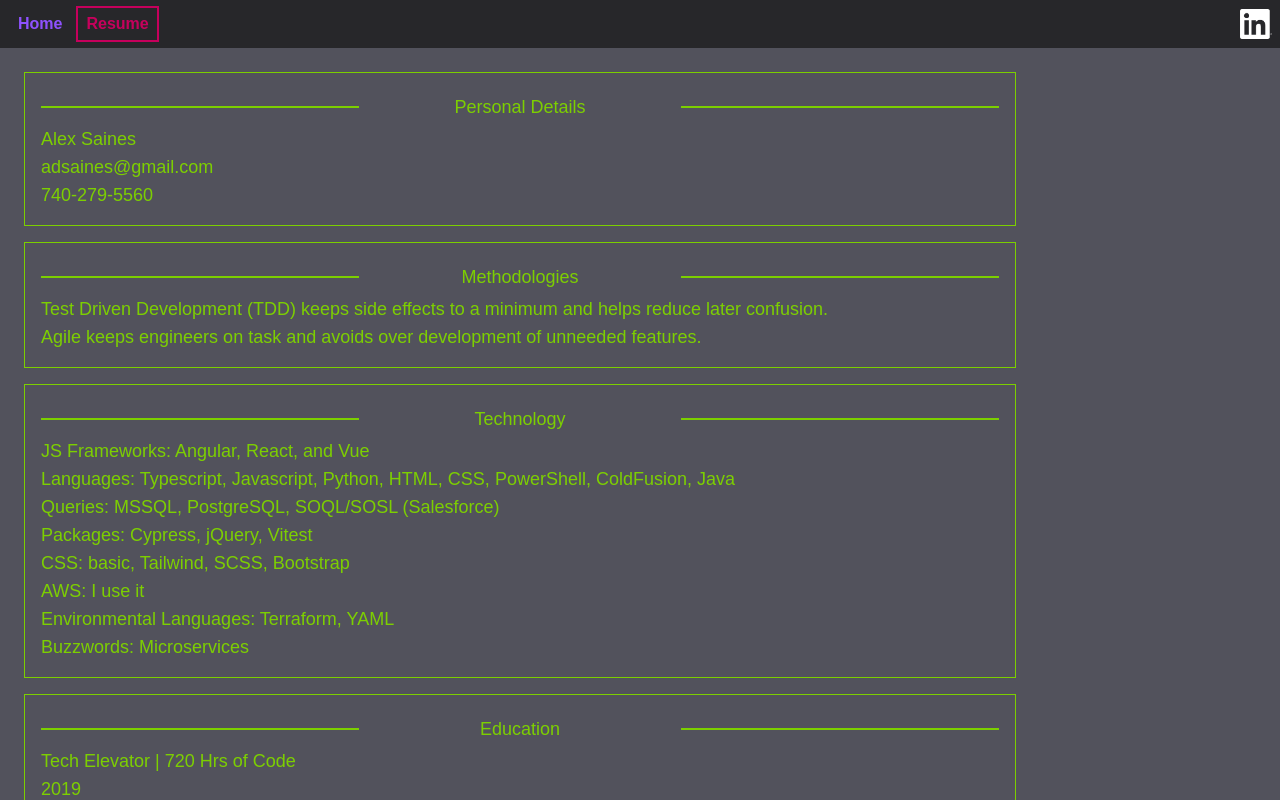
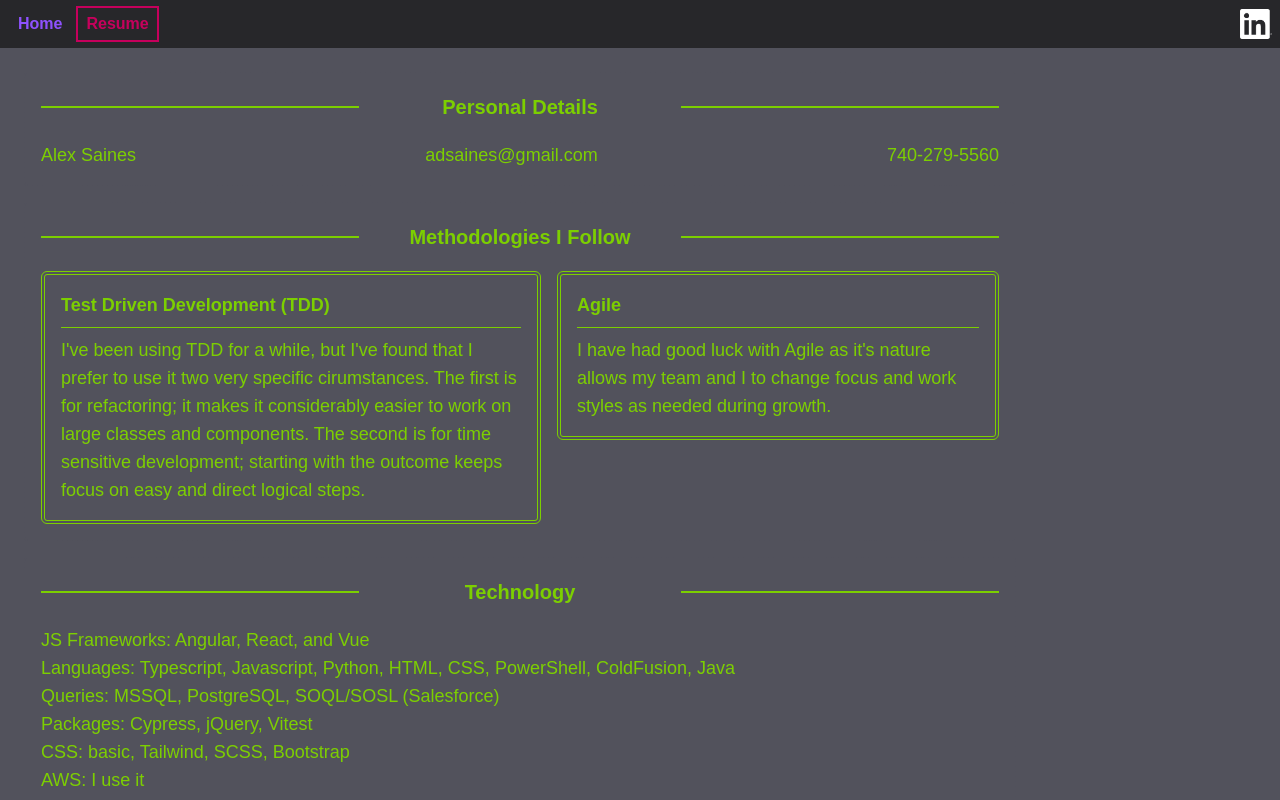
Before and after one commit to adsaines/adsaines.github.io, a Next.js app: page /resume in a window 1280 px wide. Shown: the top 800 px of the page. Built offline with nearby package versions, Linux system fonts and the light colour scheme.

Commit message:
refactored methodologies section

```diff
--- a/src/app/resume/page.tsx
+++ b/src/app/resume/page.tsx
@@ -1,29 +1,40 @@
 import { NextPage } from "next";
-import { HorizontalRuleWithTitle, StandardResumeSection } from "./projections";
+import { BlurbWithTitle, StandardResumeSection } from "./projections";
 
 const Resume: NextPage = () => {
+
+    const tddBlurb = `I've been using TDD for a while, but I've found that I prefer to use it two very specific cirumstances. The first is for refactoring; it makes it considerably easier to work on large classes and components. The second is for time sensitive development; starting with the outcome keeps focus on easy and direct logical steps.`
+
     return (
         <article className={`resume flex flex-col p-4 gap-4 m-2 max-w-4/5 text-lg`}>
             <StandardResumeSection title="Personal Details">
-                <h1>
-                    Alex Saines
-                </h1>
-                <h2>
-                    <a href="mailto:adsaines@gmail.com" aria-label="Email me at adsaines@gmail.com">
-                        adsaines@gmail.com
-                    </a>
-                </h2>
-                <h2>
-                    740-279-5560
-                </h2>
+                <div className="flex gap-4 justify-between">
+                    <span>
+                        Alex Saines
+                    </span>
+                    <span>
+                        <a href="mailto:adsaines@gmail.com" aria-label="Email me at adsaines@gmail.com">
+                            adsaines@gmail.com
+                        </a>
+                    </span>
+                    <span>
+                        740-279-5560
+                    </span>
+                </div>
             </StandardResumeSection>
-            <StandardResumeSection title="Methodologies" >
-                <p>
-                    Test Driven Development (TDD) keeps side effects to a minimum and helps reduce later confusion.
-                </p>
-                <p>
-                    Agile keeps engineers on task and avoids over development of unneeded features.
-                </p>
+            <StandardResumeSection title="Methodologies I Follow" >
+                <div className="flex gap-4 justify-around">
+
+                    <BlurbWithTitle
+                        title="Test Driven Development (TDD)"
+                        blurb={tddBlurb}
+                        />
+
+                    <BlurbWithTitle
+                        title="Agile"
+                        blurb={`I have had good luck with Agile as it's nature allows my team and I to change focus and work styles as needed during growth.`}
+                        />
+                </div>
             </StandardResumeSection>
             <StandardResumeSection title="Technology" >
                 <p>
--- a/src/app/resume/projections.tsx
+++ b/src/app/resume/projections.tsx
@@ -1,22 +1,33 @@
 export const StandardResumeSection = ({title, children}: {title: string, children: React.ReactNode}) => {
     return (
-        <div className="border-1 p-4">
+        <div className="border-1 border-dashed rounded-sm border-(--background-theme-primary) border-rounded hover:border-(--text-theme-primary) p-4">
             <HorizontalRuleWithTitle title={title} />
-            <div className="hover:border-lime-500 hover:font-semibold">
-                {children}
-            </div>
+            {children}
         </div>
     )
 }
 
 export const HorizontalRuleWithTitle = ({title}: {title: string}) => {
     return (
-        <div className="flex w-full items-center">
+        <div className="flex w-full items-center pb-4">
             <hr className="w-full border" />
-            <h1 className="p-1 w-full text-center">
+            <h1 className="p-1 w-full text-center text-xl font-bold">
                 {title}
             </h1>
             <hr className="w-full border"/>
         </div>
     )
 }
+
+export const BlurbWithTitle = ({title, blurb}: {title: string, blurb: string}) => {
+    return (
+        <div className="flex flex-col h-full border-4 rounded-md border-double border-(--text-theme-primary) p-4 max-w-[500px]">
+            <div className="font-semibold text-lg pb-2 mb-2 border-b">
+                {title}
+            </div>
+            <div>
+                {blurb}
+            </div>
+        </div>
+    )
+}
```
